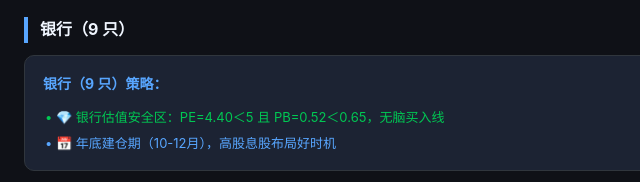
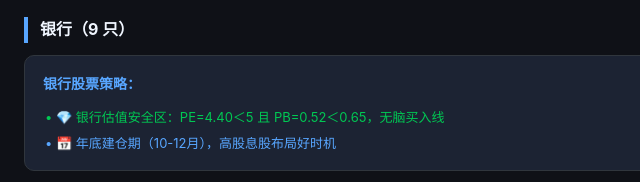
Before and after one commit to moregun/stock-monitor-workbuddy, a plain HTML site: page index.html in a window 1280 px wide. Shown: the part 262-444 px from the top of the page, 0-640 px from the left. Drawn offline with Linux system fonts and the light colour scheme.

Commit message:
fix: 板块策略标题去掉数量显示
- 银行（9只）策略 → 银行股票策略
- 能源通信（3只）策略 → 能源通信股票策略
- 保险（2只）策略 → 保险股票策略
- 成长股（1只）策略 → 成长股股票策略

```diff
--- a/index.html
+++ b/index.html
@@ -454,7 +454,7 @@ function getCategoryStrategy(title, stocks) {
   const itemsHtml = items.map(function(it) {
     return '<div class="strategy-item ' + it.cls + '">• ' + it.icon + ' ' + it.text + '</div>';
   }).join('');
-  return '<div class="strategy-box"><div class="strategy-title">' + title + '（' + count + ' 只）策略：</div>' + itemsHtml + '</div>';
+  return '<div class="strategy-box"><div class="strategy-title">' + title + '股票策略：</div>' + itemsHtml + '</div>';
 }
 
 /* ========== 渲染板块 ========== */
```
